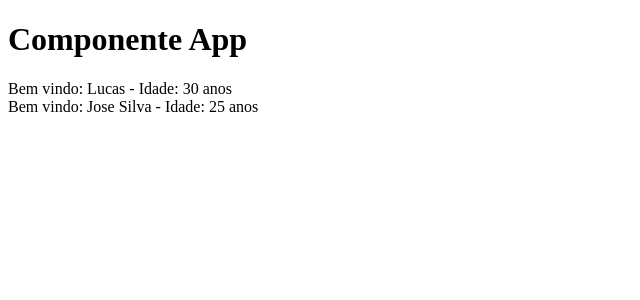
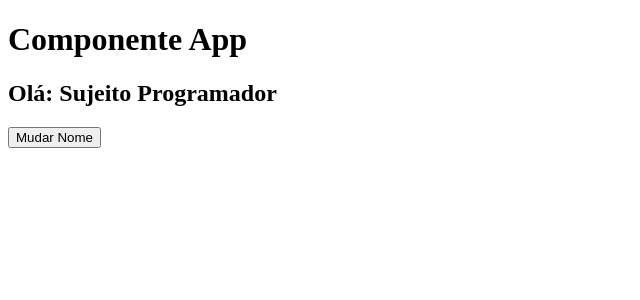
Before and after one commit to MouraPragana/02-NextJS-do-zero-ao-avancado, a React (Create React App) app: page / in a window 1280 px wide. Shown: the top 300 px of the page, without its empty margins (0-640 px from the left). Built offline with nearby package versions, Linux system fonts and the light colour scheme.

Commit message:
feat: finalizando aula - trabalhando com useState

```diff
--- a/src/App.tsx
+++ b/src/App.tsx
@@ -1,12 +1,20 @@
-import { Nome } from "./components/Nome";
+import { useState } from "react";
 
 export function App() {
+  const [aluno, setAluno] = useState<string>("Sujeito Programador");
+
+  function handleChangeName(name: string) {
+    setAluno(name);
+  }
+
   return (
     <div>
       <h1>Componente App</h1>
-      <Nome aluno="Lucas" idade={30} />
+      <h2>Olá: {aluno}</h2>
+      <button onClick={() => handleChangeName("Lucas Oliveira")}>
+        Mudar Nome
+      </button>
       <br />
-      <Nome aluno="Jose Silva" idade={25} />
     </div>
   );
 }
```
Also changed, not shown: 1 other file (tests, documents, lock files or other folders).
